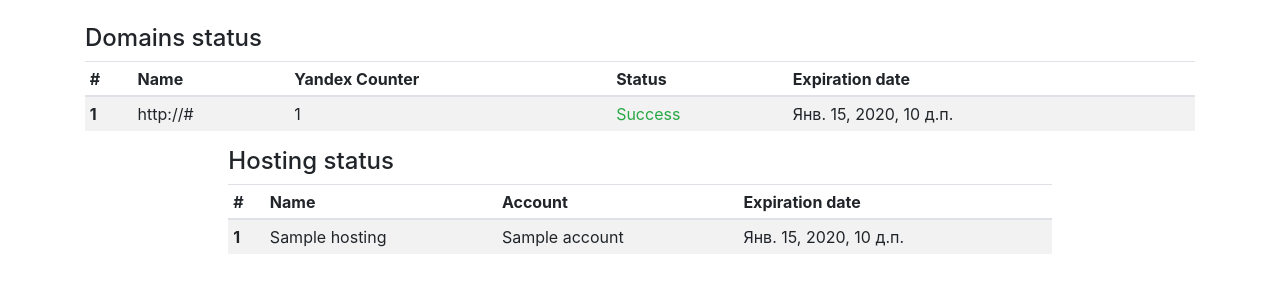
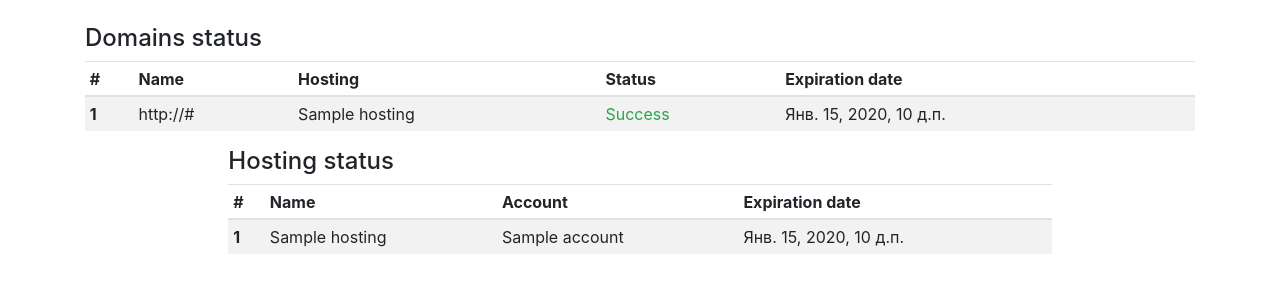
Before and after one commit to Lestar039/integra, a Django app: template app/web_service/templates/web_service/dashboard.html in a window 1280 px wide. Shown: the part 56-356 px from the top of the page. Run offline with Django 3.2, Linux system fonts and the light colour scheme; the template is opened without the code that fills it: most values are stand-ins (such as "Sample title", 1, 10 or a date in 2020); parts of the project's set-up code (start-up, migrations or seed data) failed here and were passed over; some libraries are stand-ins or nearby versions.

Commit message:
Fix dashboard

```diff
--- a/app/web_service/services/servece_dashboard.py
+++ b/app/web_service/services/servece_dashboard.py
@@ -5,9 +5,7 @@ def domain_db():
     """
     Query Set for domains
     """
-    result = DomainData.objects.only(
-        'url', 'ya_counter_number', 'expiration_date', 'status'
-    )
+    result = DomainData.objects.all()
     return result
 
 
--- a/app/web_service/templates/web_service/dashboard.html
+++ b/app/web_service/templates/web_service/dashboard.html
@@ -16,7 +16,7 @@
             <tr>
                 <th>#</th>
                 <th>Name</th>
-                <th>Yandex Counter</th>
+                <th>Hosting</th>
                 <th>Status</th>
                 <th>Expiration date</th>
             </tr>
@@ -26,7 +26,7 @@
             <tr>
                 <th scope="row">{{ forloop.counter }}</th>
                 <td>http://{{ i.url }}</td>
-                <td>{{ i.ya_counter_number }}</td>
+                <td>{{ i.hosting }}</td>
                 {% if i.status == "Success" %}
                 <td class="text-success">{{ i.status }}</td>
                 {% else %}
--- a/app/web_service/templates/web_service/domain_index.html
+++ b/app/web_service/templates/web_service/domain_index.html
@@ -26,7 +26,6 @@
             <tr>
                 <th>#</th>
                 <th>Name</th>
-                <th>Ya Counter</th>
                 <th>Status</th>
                 <th>Edit</th>
                 <th>Delete</th>
@@ -37,7 +36,6 @@
             <tr>
                 <th scope="row">{{ forloop.counter }}</th>
                 <td>http://{{ i.url }}</td>
-                <td>{{ i.ya_counter_number }}</td>
                 {% if i.status == "Success" %}
                 <td class="text-success">{{ i.status }}</td>
                 {% else %}
```
